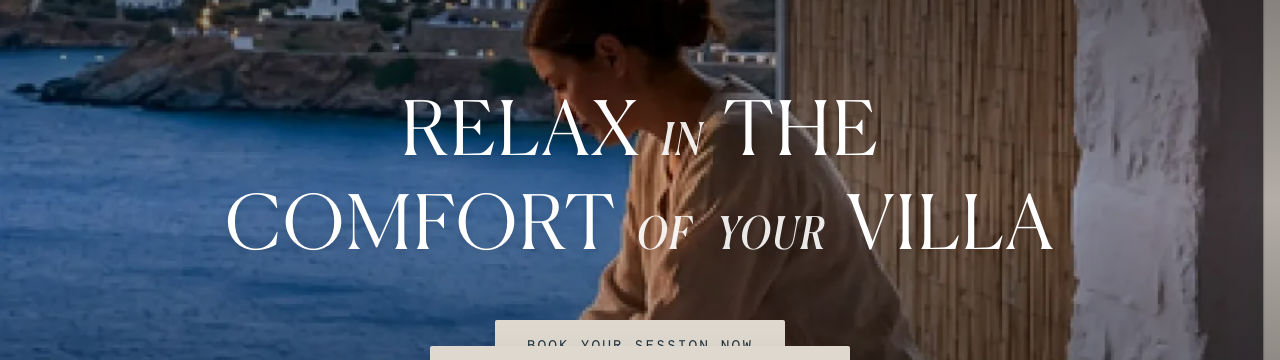
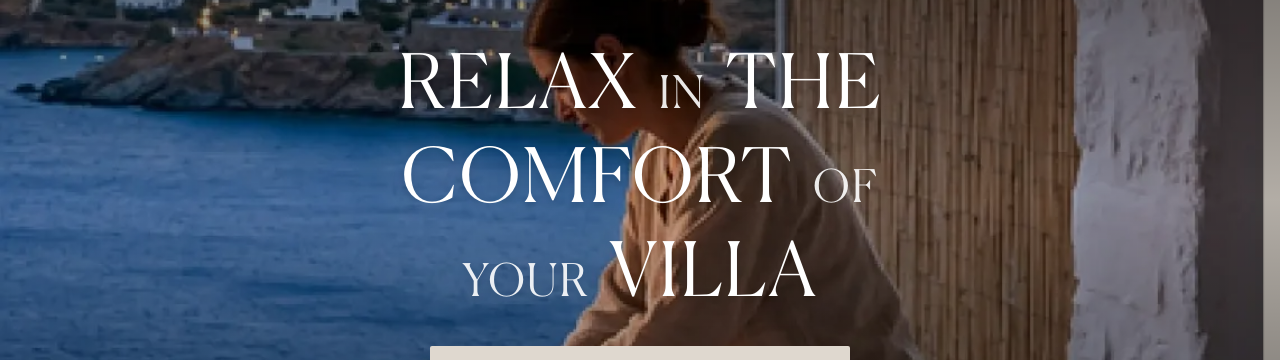
Before and after one commit to wafflas/mediterranean-aura, a Next.js app: page / in a window 1280 px wide. Shown: the part 200-560 px from the top of the page. Built offline with nearby package versions, Linux system fonts and the light colour scheme; no server answers.

Commit message:
removed italic text from landing page

```diff
--- a/src/components/LandingPage.tsx
+++ b/src/components/LandingPage.tsx
@@ -26,19 +26,19 @@ export default function LandingPage() {
           <h1 className="font-canela font-light text-white text-[40px] md:text-[75px] leading-[1.15] mb-12 drop-shadow-lg flex flex-col md:flex-row md:flex-wrap items-center justify-center gap-2 md:gap-x-6 md:gap-y-2 tracking-wide w-full max-w-[90vw] md:max-w-6xl">
             <span className="flex items-baseline justify-center gap-3 md:gap-5">
               <span>RELAX</span>
-              <span className="text-[25px] md:text-[45px] italic opacity-90">
+              <span className="text-[25px] md:text-[45px] opacity-90">
                 IN
               </span>
               <span>THE</span>
             </span>
             <span className="flex items-baseline justify-center gap-3 md:gap-5">
               <span>COMFORT</span>
-              <span className="text-[25px] md:text-[45px] italic opacity-90">
+              <span className="text-[25px] md:text-[45px] opacity-90">
                 OF
               </span>
             </span>
             <span className="flex items-baseline justify-center gap-3 md:gap-5">
-              <span className="text-[25px] md:text-[45px] italic opacity-90">
+              <span className="text-[25px] md:text-[45px] opacity-90">
                 YOUR
               </span>
               <span>VILLA</span>
```
